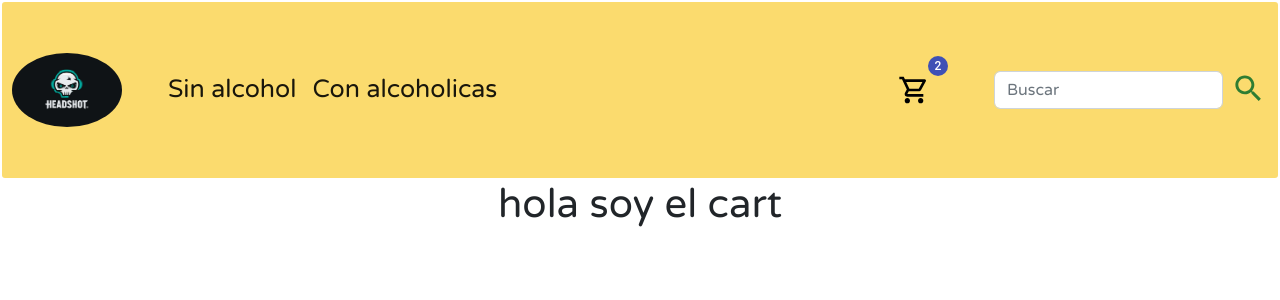
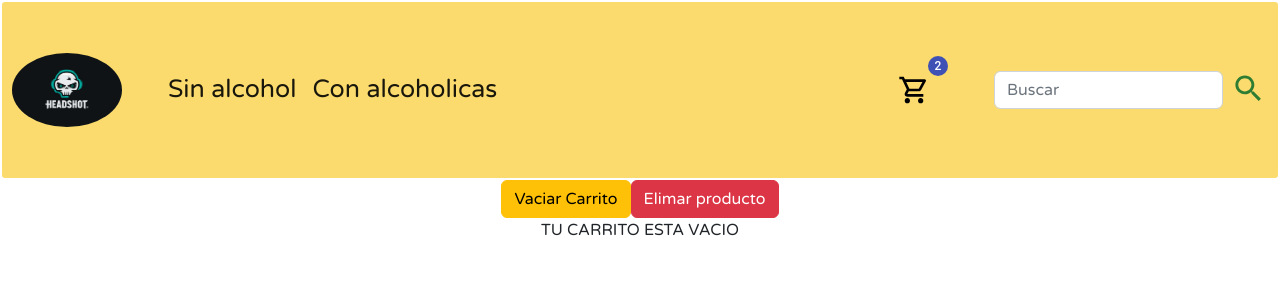
Before and after one commit to lucastabare/tabare-ecommerce, a React (Create React App) app: page /cart in a window 1280 px wide. Shown: the top 300 px of the page. Built offline with nearby package versions, Linux system fonts and the light colour scheme.

Commit message:
Desafio 9. Context eliminamos/add porductos del cartShopping

```diff
--- a/src/App.js
+++ b/src/App.js
@@ -3,7 +3,7 @@ import "./App.css";
 import { BrowserRouter, Route, Routes } from "react-router-dom";
 
 import Cart from "./components/Cart";
-import ItemCount from "./components/ItemCount";
+import CartContextProvider from "./components/CartContext";
 import ItemDetailContainer from "./components/ItemDetailContainer";
 import ItemListContainer from "./components/ItemListContainer";
 import NavBar from "./components/NavBar";
@@ -14,6 +14,7 @@ function App() {
   const classes = useStyle();
   return (
     <div className={classes.app}>
+      <CartContextProvider>
         <BrowserRouter>
           <NavBar />
           <Routes>
@@ -23,6 +24,7 @@ function App() {
             <Route path="/cart" element={<Cart />} />
           </Routes>
         </BrowserRouter>
+      </CartContextProvider>
     </div>
   );
 }
--- a/src/components/Cart.js
+++ b/src/components/Cart.js
@@ -1,9 +1,39 @@
+import { useContext, useState } from "react";
+
+import { CartContext } from "./CartContext";
+import { makeStyles } from "@material-ui/core";
+
 const Cart = () => {
+  const classes = useStyles();
+  const cartShopping = useContext(CartContext);
+  const [cartList, setCartList] = useState([]);
+  const deteleCarrito = () => {
+    cartShopping.clear();
+  };
+
+  const deleteItem = () => {
+    let result = cartList.filter((item) => item.id !== id);
+    setCartList(result);
+  };
+
   return (
-    <div>
-      <h1>hola soy el cart</h1>
+    <div className={classes.root}>
+      <button type="button" class="btn btn-warning" onClick={deteleCarrito}>
+        Vaciar Carrito
+      </button>
+      <button type="button" class="btn btn-danger" onClick={deleteItem}>
+        Elimar producto
+      </button>
+      {cartShopping.cartList.length === 0 ? (
+        <p>TU CARRITO ESTA VACIO</p>
+      ) : (
+        cartShopping.cartList.map((item) => <p>{item.name}</p>)
+      )}
     </div>
   );
 };
 
+//ESTILOS:
+
+const useStyles = makeStyles((theme) => ({}));
 export default Cart;
--- /dev/null
+++ b/src/components/CartContext.js
@@ -0,0 +1,29 @@
+import { ChildCare } from "@material-ui/icons";
+import { createContext } from "react";
+import { useState } from "react";
+
+export const CartContext = createContext();
+
+const CartContextProvider = ({ children }) => {
+  const [cartList, setCarList] = useState([]);
+
+  const addItem = (item) => {
+    setCarList([...cartList, item]);
+  };
+
+  const removeItem = () => {
+    cartList.find((item) => item.id === id);
+  };
+
+  const clear = () => {
+    setCarList([]);
+  };
+
+  return (
+    <CartContext.Provider value={{ cartList, addItem, removeItem, clear }}>
+      {children}
+    </CartContext.Provider>
+  );
+};
+
+export default CartContextProvider;
--- a/src/components/CartWidget.js
+++ b/src/components/CartWidget.js
@@ -1,9 +1,12 @@
 import { Badge, makeStyles } from "@material-ui/core";
 
+import { CartContext } from "./CartContext";
 import ShoppingCartOutlined from "@material-ui/icons/ShoppingCartOutlined";
+import { useContext } from "react";
 
 const CartWidget = () => {
   const classes = useStyles();
+
   return (
     <div className={classes.root}>
       <Badge badgeContent={2} color="primary" className={classes.icon}>
--- a/src/components/ItemDetail.js
+++ b/src/components/ItemDetail.js
@@ -1,16 +1,21 @@
+import { useContext, useState } from "react";
+
 import { Button } from "@material-ui/core";
+import { CartContext } from "./CartContext";
 import ItemCount from "./ItemCount";
 import { Link } from "react-router-dom";
 import accounting from "accounting";
 import { makeStyles } from "@material-ui/core/styles";
-import { useState } from "react";
 
 const ItemDetail = ({ item }) => {
   const [itemCount, setItemCount] = useState(0);
+  const cartShopping = useContext(CartContext);
 
   const onAdd = (contador) => {
     alert("Has agregado " + contador + "Items al carrito");
     setItemCount(contador);
+    //se agregar producto al carrito usando el contexto
+    cartShopping.addItem(item);
   };
   const classes = useStyles();
 
--- a/src/components/ItemListContainer.js
+++ b/src/components/ItemListContainer.js
@@ -16,7 +16,7 @@ const ItemListContainer = () => {
       2000,
       products.filter((item) => {
         if (id === undefined) return item;
-        return item.id === parseInt(id);
+        return item.categoryId === parseInt(id);
       })
     )
       .then((resolve) => setInfo(resolve))
--- a/src/components/NavBar.js
+++ b/src/components/NavBar.js
@@ -64,7 +64,9 @@ function NavBar() {
                 </Link>
               </li>
             </ul>
-            <CartWidget />
+            <Link to="/cart">
+              <CartWidget />
+            </Link>
             <SearchForm />
           </div>
         </div>
```
Lines whose indentation alone changed are shown as unchanged.
